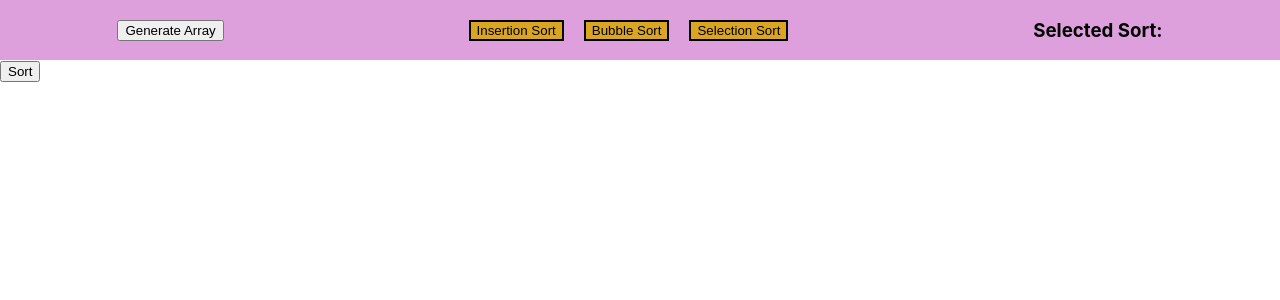
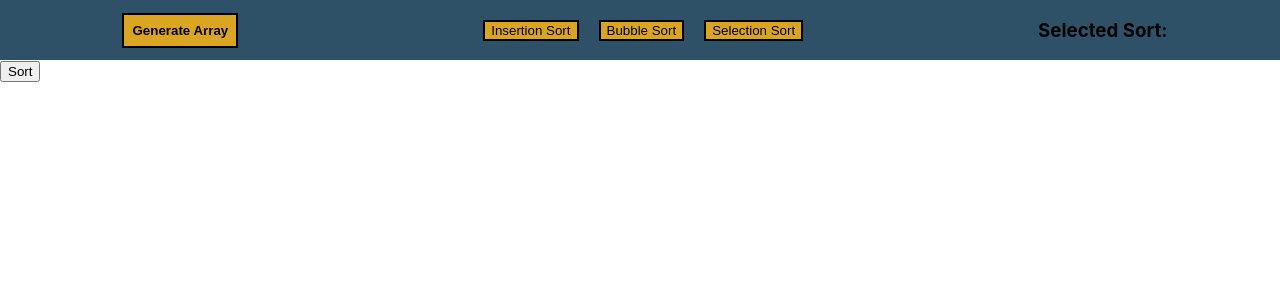
Before and after one commit to Kquach12/sorting_project, a React (Create React App) app: page / in a window 1280 px wide. Shown: the top 300 px of the page. Built offline with nearby package versions, Linux system fonts and the light colour scheme.

Commit message:
Clean up and styling

```diff
--- a/src/App.css
+++ b/src/App.css
@@ -2,11 +2,16 @@
   display: flex;
   align-items: center;
   justify-content: space-around;
-  background-color: plum;
+  background-color: rgb(47, 81, 104);
 }
 
-.sortChoice{
+.sortChoice, .sortButton{
   margin: 10px;
   background-color: goldenrod;
   border: solid black 2px;
 }
+
+.sortButton{
+  padding: 8px;
+  font-weight: bold;
+}
--- a/src/App.js
+++ b/src/App.js
@@ -1,6 +1,5 @@
 import Display from './Components/Display';
-import Navbar from './Components/Navbar';
-import InsertionSort from './Components/InsertionSort';
+import InsertionSort1 from './Components/InsertionSort';
 
 import {useState} from 'react'
 import './App.css';
@@ -25,7 +24,7 @@ function App() {
   return (
     <div className="App">
       <nav className="navbar">
-        <button onClick={generateArray}>Generate Array</button>
+        <button onClick={generateArray} className="sortButton">Generate Array</button>
         <div >
           <button onClick={useSortAlgoFunction} value="Insertion" className="sortChoice">Insertion Sort</button>
           <button onClick={useSortAlgoFunction} value="Bubble" className="sortChoice">Bubble Sort</button>
@@ -35,7 +34,7 @@ function App() {
       </nav>
       {/* <Navbar useSortAlgo = {useSortAlgoFunction}/> */}
       <Display sortingAlgo = {sortAlgo} array = {array}/>
-      <InsertionSort/>
+      {/* <InsertionSort/> */}
     </div>
   );
 }
--- a/src/Components/Display.js
+++ b/src/Components/Display.js
@@ -78,7 +78,7 @@ const Display = (props) => {
     }
 
 
-    async function selectionSort(array) {
+    const selectionSort= async (array) => {
         for (let i = 0; i < array.length; i++){
             let lowest = i
             let needsSort = false
@@ -99,6 +99,7 @@ const Display = (props) => {
         setSelectedValue("")
     }
 
+
     //**********************************SORTING ALGOS*********************************************/
 
 
@@ -112,7 +113,7 @@ const Display = (props) => {
                         <div key = {index} style={{
                             height: `10px`,
                             width:`${value * 10}px`,
-                            backgroundColor: "red",
+                            backgroundColor: "gold",
                             margin:"5px"
                         }}></div>
 
```
